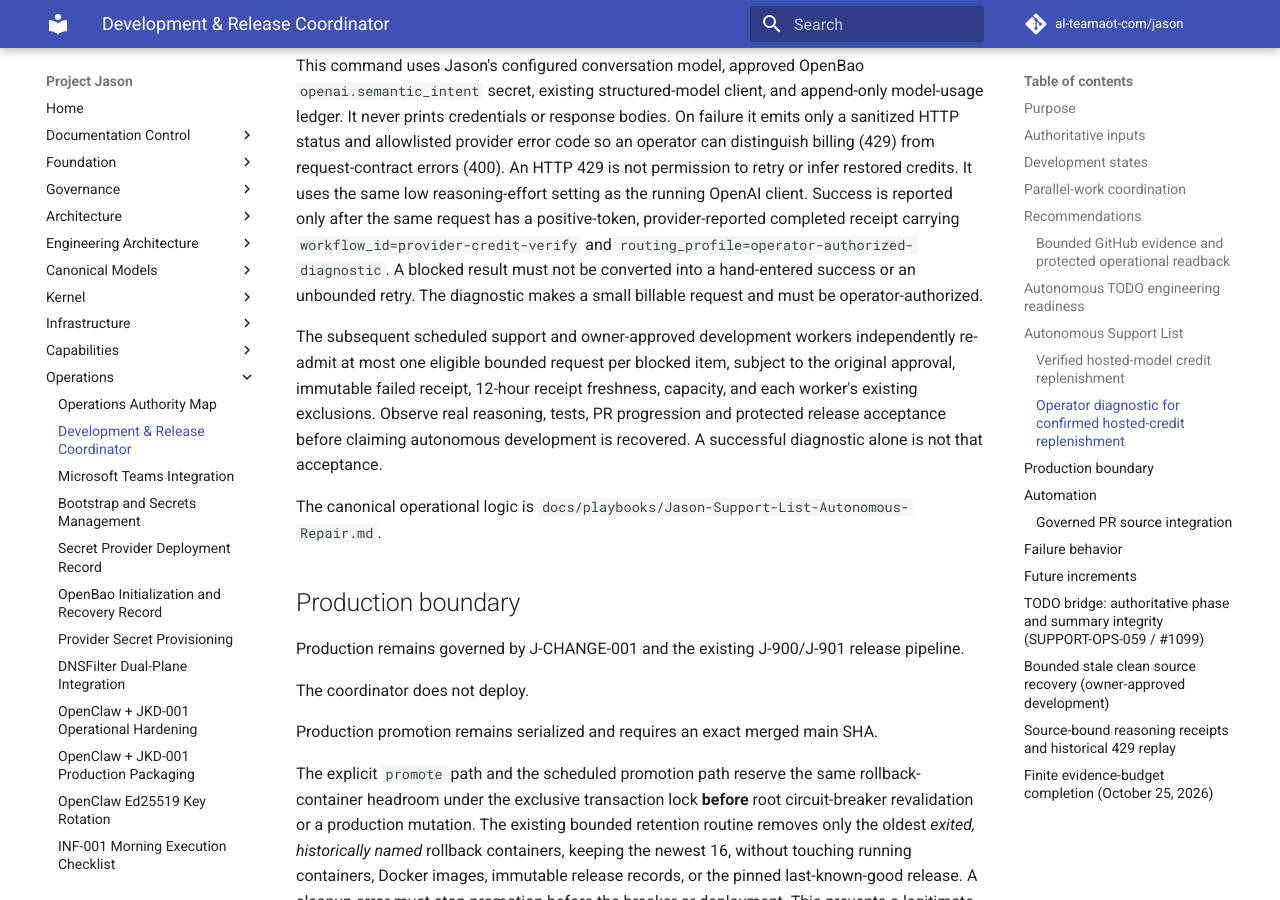
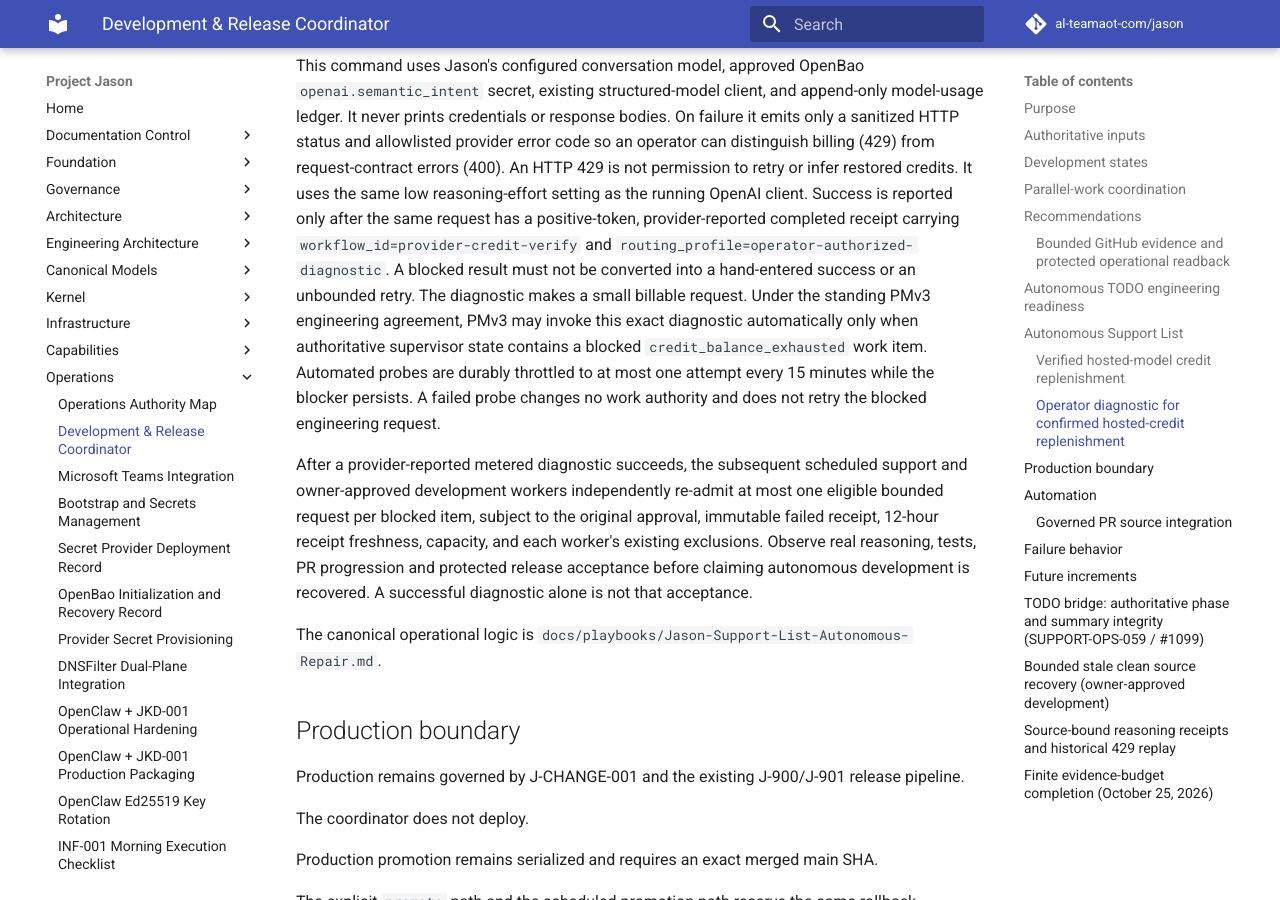
Before and after one commit to al-teamaot-com/jason, an MkDocs documentation site: the page built from docs/operations/Development-Release-Coordinator.md, in a window 1280 px wide and 900 px high, scrolled down 5250 px. Built offline with MkDocs 1.6.1 and Material for MkDocs 9.7.7, drawn with Linux system fonts in a browser that asks for light colours; comment, search, counter and statistics services are not loaded.

Commit message:
Document PMV3 autonomous credit recovery

```diff
--- a/docs/operations/Development-Release-Coordinator.md
+++ b/docs/operations/Development-Release-Coordinator.md
@@ -167,13 +167,19 @@ low reasoning-effort setting as the running OpenAI client. Success is
 reported only after the same request has a positive-token, provider-reported
 completed receipt carrying `workflow_id=provider-credit-verify` and
 `routing_profile=operator-authorized-diagnostic`. A blocked result must not be
-converted into a hand-entered success or an unbounded retry. The diagnostic
-makes a small billable request and must be operator-authorized.
+converted into a hand-entered success or an unbounded retry. The diagnostic makes a small billable request. Under the standing PMv3
+engineering agreement, PMv3 may invoke this exact diagnostic automatically
+only when authoritative supervisor state contains a blocked
+`credit_balance_exhausted` work item. Automated probes are durably throttled
+to at most one attempt every 15 minutes while the blocker persists. A failed
+probe changes no work authority and does not retry the blocked engineering
+request.
 
-The subsequent scheduled support and owner-approved development workers
-independently re-admit at most one eligible bounded request per blocked item,
-subject to the original approval, immutable failed receipt, 12-hour receipt
-freshness, capacity, and each worker's existing exclusions. Observe real
+After a provider-reported metered diagnostic succeeds, the subsequent scheduled
+support and owner-approved development workers independently re-admit at most one
+eligible bounded request per blocked item, subject to the original approval,
+immutable failed receipt, 12-hour receipt freshness, capacity, and each worker's
+existing exclusions. Observe real
 reasoning, tests, PR progression and protected release acceptance before
 claiming autonomous development is recovered. A successful diagnostic alone
 is not that acceptance.
```
